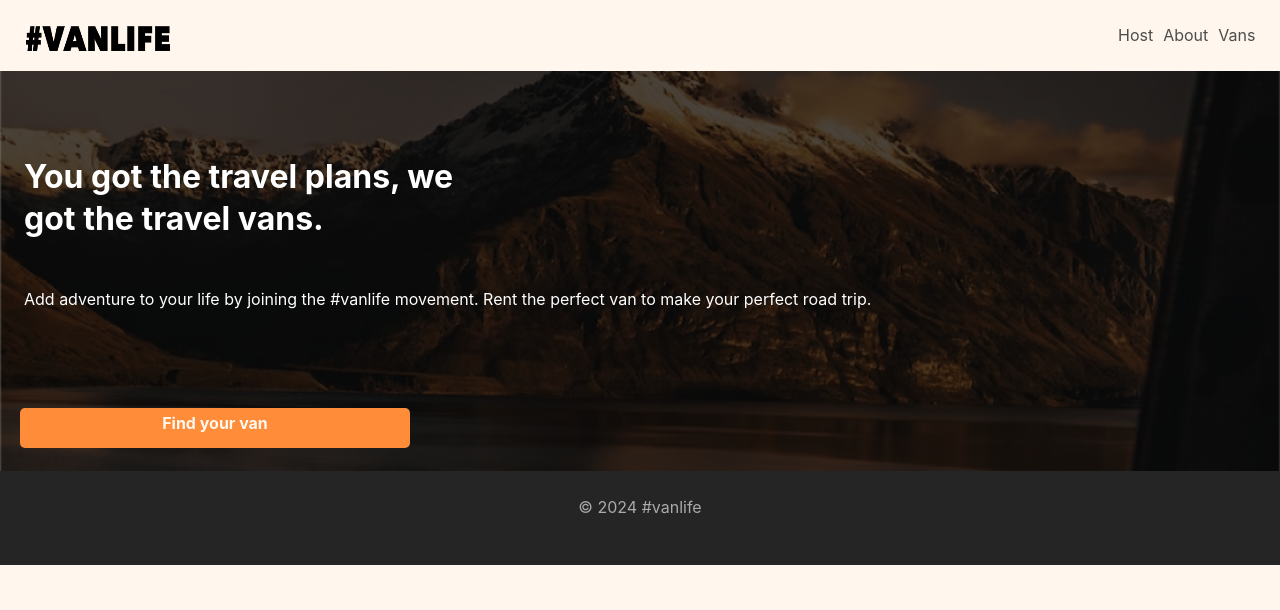
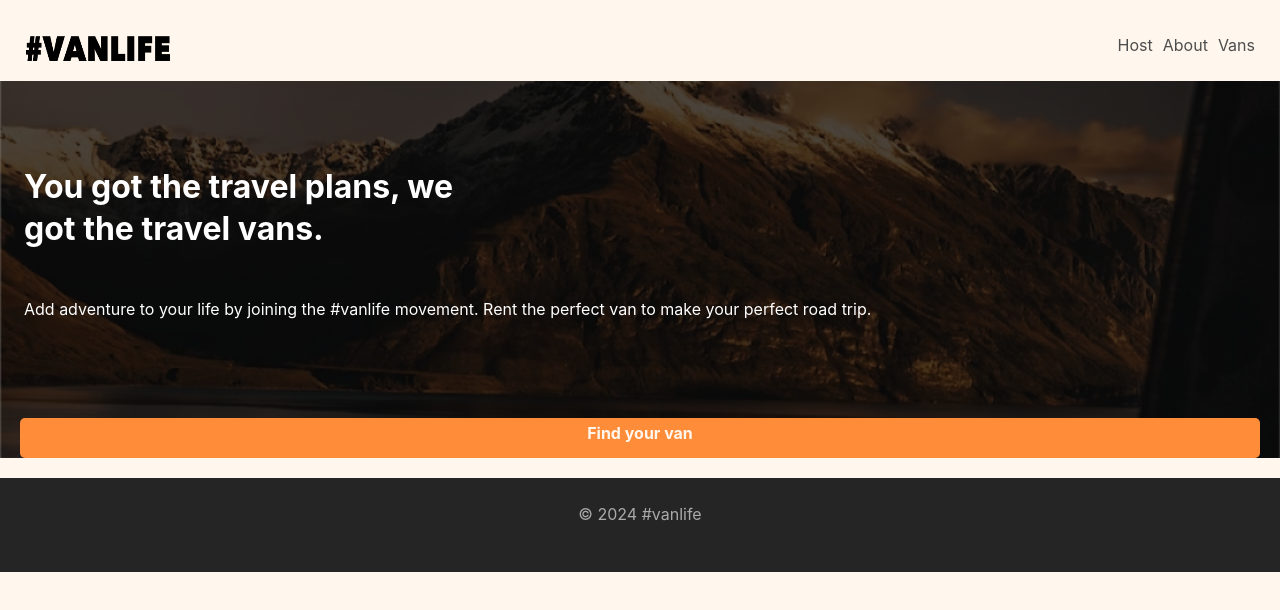
Before and after one commit to Nikhilesh144/vanLife, a React (Vite) app: page / in a window 1280 px wide. Shown: the top 610 px of the page. Built offline with nearby package versions, Linux system fonts and the light colour scheme; what miragejs would draw is missing.

Commit message:
Update index.css

```diff
--- a/src/index.css
+++ b/src/index.css
@@ -12,7 +12,7 @@
   justify-content: space-between;
   background-color: #FFF7ED;
   height: 60px;
-  margin-top: -10px;
+
 
 
 }
@@ -20,9 +20,9 @@
   text-decoration: none;
 }
 .links{
-  padding: 35px 45px;
+  padding: 35px 15px;
   height: 23px;
-  width: 117px;
+
   margin-left: auto;
 }
 .links a{
@@ -30,7 +30,7 @@
  color: #4D4D4D;
 }
 .links .active{
-  margin-right: 10px;
+  margin-right: 5px;
   color: #000000;
   text-decoration: underline;
  }
@@ -50,7 +50,7 @@ html, body {
   background-position: center;
   background-repeat: no-repeat;
   background-size: cover;
-  height:400px;
+  height: 90%;
   color: white;
 
   margin-top: 20px;
@@ -87,7 +87,7 @@ html, body {
   text-align: center;
   border-radius: 5px;
   font-weight: bold;
-  width: 380px;
+
   margin:20px  ;
   padding:5px;
 
```
